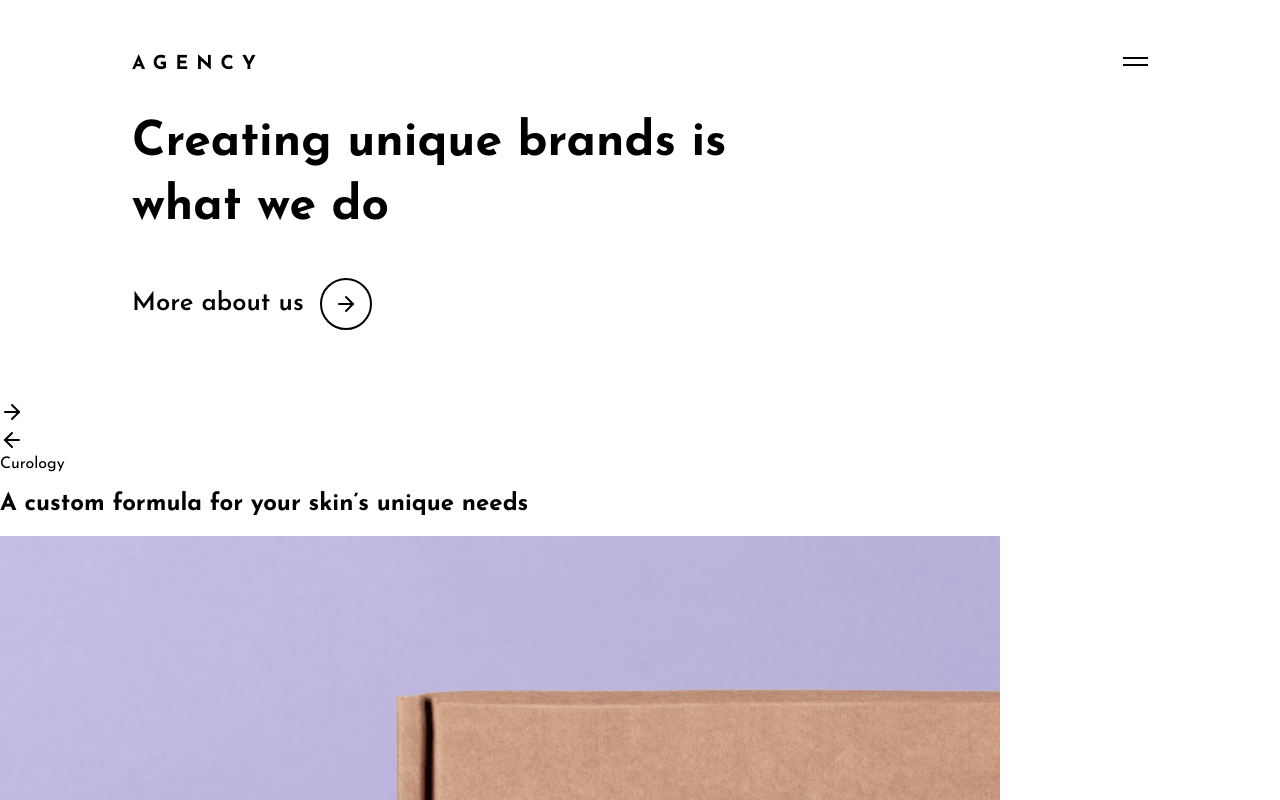
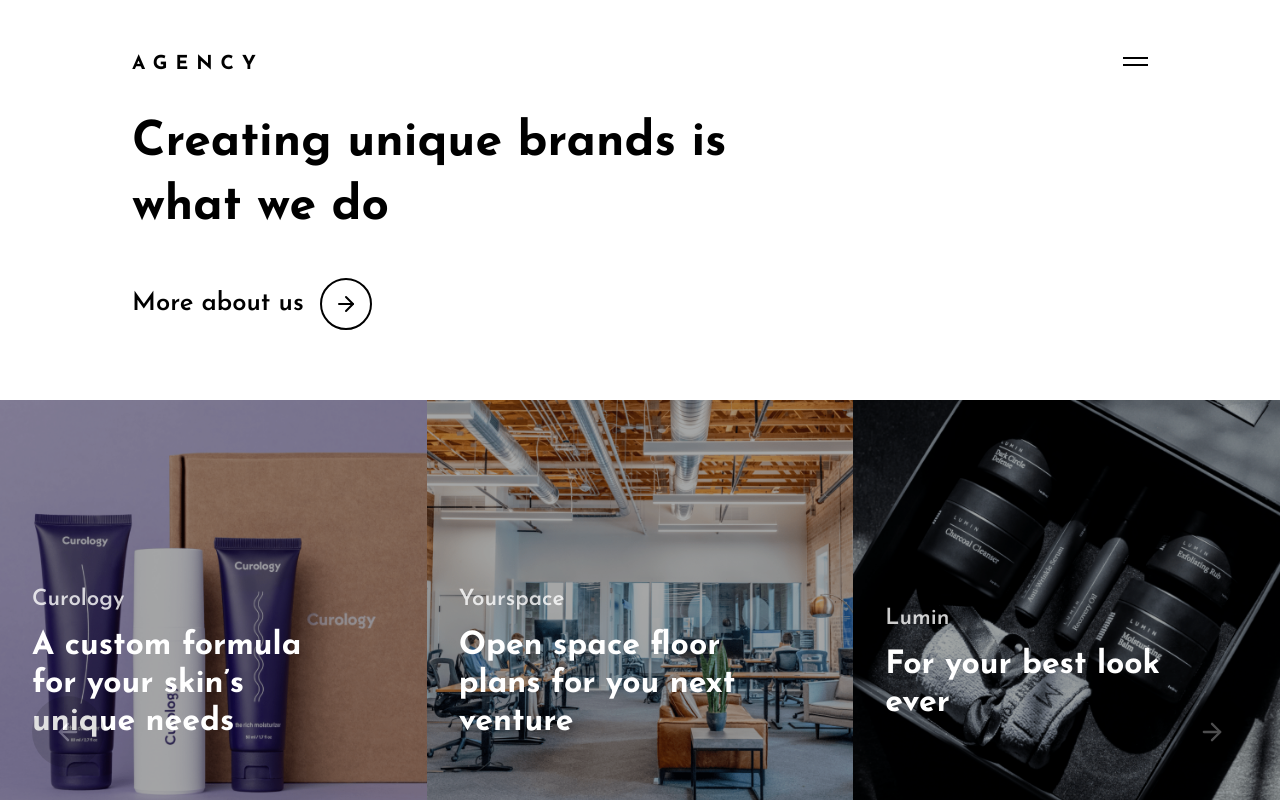
Before and after one commit to UttamMarandi/Web-Animation-GSAP-1, a React (Create React App) app: page / in a window 1280 px wide. Shown: the top 800 px of the page. Built offline with nearby package versions, Linux system fonts and the light colour scheme.

Commit message:
home page -html-css done

```diff
--- a/src/components/cases.js
+++ b/src/components/cases.js
@@ -33,14 +33,13 @@
       <div className="container-fluid">
         <div className="cases-navigation">
           <div className="cases-arrow prev disabled">
-            <CasesNext />
+            <CasesPrev />
           </div>
           <div className="cases-arrow next disabled">
-            <CasesPrev />
+            <CasesNext />
           </div>
         </div>
         <div className="row">
-          <div className="case">
           {caseStudies.map((caseItem) => (
             <div className="case" key={caseItem.id}>
               <div className="case-details">
@@ -58,7 +57,6 @@
           ))}
         </div>
       </div>
-      </div>
     </section>
   );
 }
--- a/src/styles/components/cases.css
+++ b/src/styles/components/cases.css
@@ -0,0 +1,125 @@
+.cases {
+  height: 50vh;
+  height: calc(var(--vh, 1vh) * 50);
+}
+.cases .cases-navigation {
+  position: absolute;
+  bottom: 0px;
+  width: 100%;
+  display: flex;
+  justify-content: space-between;
+  align-items: center;
+  z-index: 6;
+  padding: 32px;
+  box-sizing: border-box;
+}
+@media (max-width: 768px) {
+  .cases .cases-navigation {
+    display: none;
+  }
+}
+.cases .cases-navigation .cases-arrow {
+  background: rgba(0, 0, 0, 0.4);
+  height: 72px;
+  width: 72px;
+  border-radius: 100%;
+  display: flex;
+  align-items: center;
+  justify-content: center;
+}
+.cases .cases-navigation .cases-arrow svg {
+  color: #fff;
+  height: 28px;
+  width: 28px;
+}
+.cases .cases-navigation .cases-arrow.disabled {
+  opacity: 0.3;
+}
+@media (max-width: 768px) {
+  .cases .row {
+    flex-direction: column;
+  }
+}
+.cases .row .case {
+  position: relative;
+  background: #000;
+  cursor: pointer;
+}
+.cases .row .case:hover .case-image {
+  opacity: 0.4;
+}
+.cases .row .case .case-details {
+  width: 33.3333vw;
+  height: 50vh;
+  height: calc(var(--vh, 1vh) * 50);
+  display: flex;
+  flex-direction: column;
+  justify-content: center;
+  padding: 32px;
+  box-sizing: border-box;
+  z-index: 1;
+  position: relative;
+}
+@media (max-width: 768px) {
+  .cases .row .case .case-details {
+    width: 100vw;
+  }
+}
+@media (max-width: 425px) {
+  .cases .row .case .case-details {
+    padding: 16px;
+  }
+}
+.cases .row .case .case-details span {
+  margin-top: 156px;
+  font-size: 1.6rem;
+  opacity: 0.8;
+  color: #fff;
+  font-weight: 600;
+}
+@media (max-width: 1366px) and (min-width: 768px) {
+  .cases .row .case .case-details span {
+    font-size: 1.4rem;
+  }
+}
+@media (max-width: 425px) {
+  .cases .row .case .case-details span {
+    font-size: 1.2rem;
+    line-height: 2.2rem;
+  }
+}
+.cases .row .case .case-details h2 {
+  font-size: 2.4rem;
+  line-height: 3.4rem;
+  width: 85%;
+  margin-top: 16px;
+  color: #fff;
+}
+@media (max-width: 1366px) and (min-width: 768px) {
+  .cases .row .case .case-details h2 {
+    font-size: 2rem;
+    line-height: 2.4rem;
+  }
+}
+@media (max-width: 425px) {
+  .cases .row .case .case-details h2 {
+    font-size: 1.7rem;
+    line-height: 2.2rem;
+    margin-top: 8px;
+  }
+}
+.cases .row .case .case-image {
+  top: 0;
+  left: 0;
+  width: 100%;
+  height: 100%;
+  overflow: hidden;
+  position: absolute;
+  opacity: 0.65;
+  transition: 0.4s cubic-bezier(0.6, -0.05, 0.1, 0.99);
+}
+.cases .row .case .case-image img {
+  height: 100%;
+  width: 100%;
+  object-fit: cover;
+}
```
Lines whose indentation alone changed are shown as unchanged.
